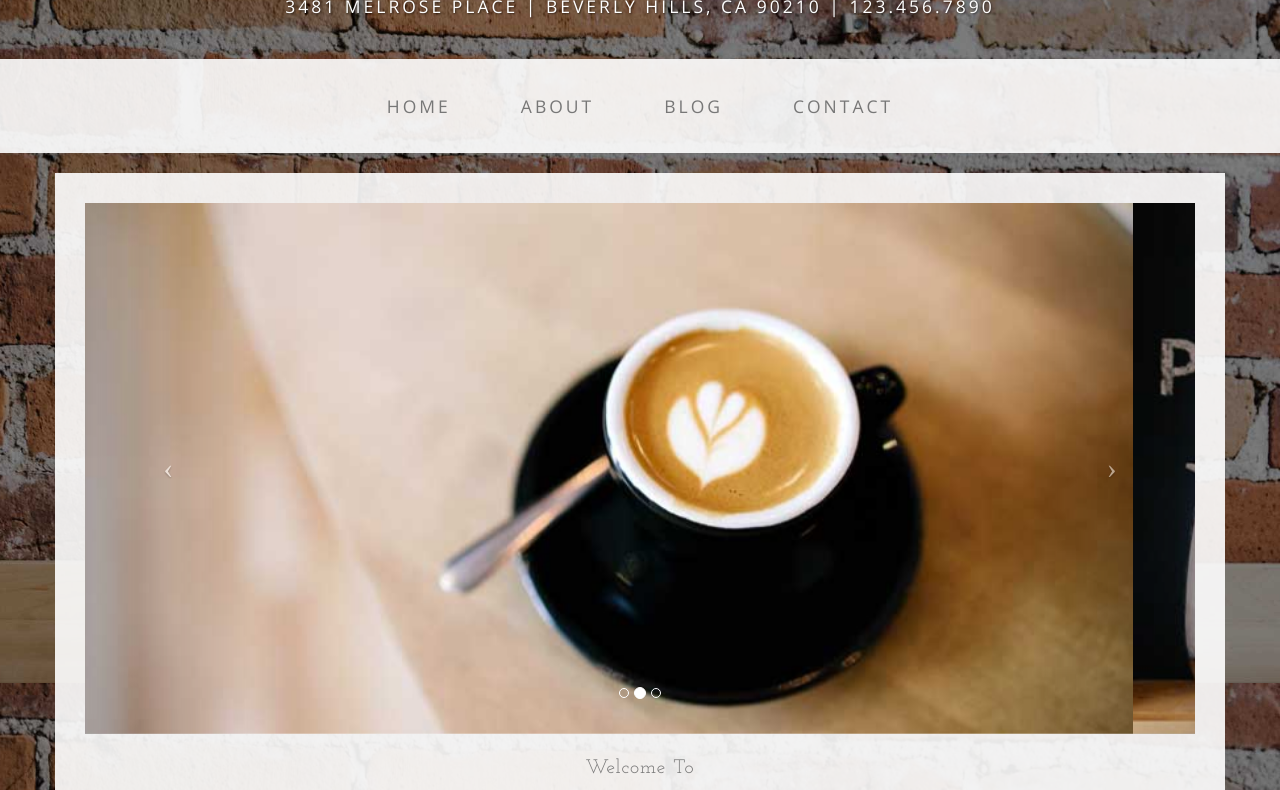
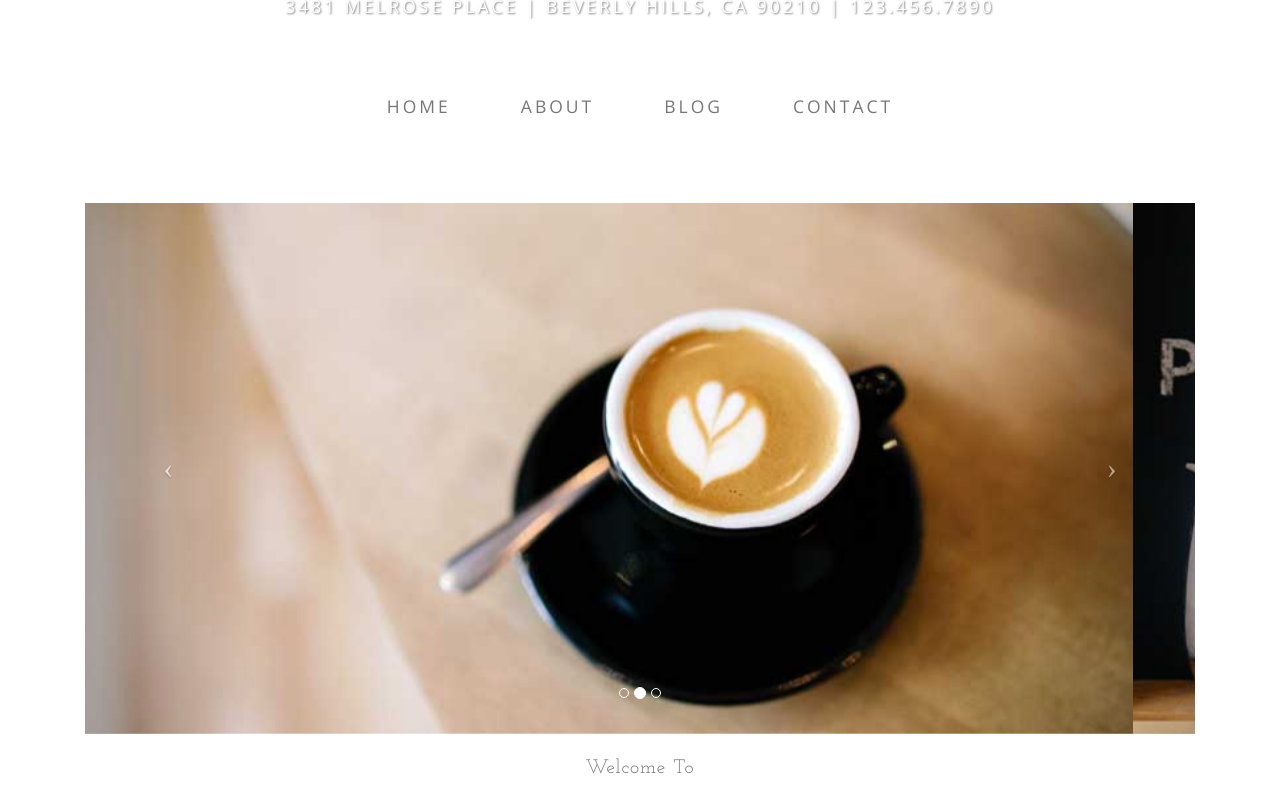
Before and after one commit to jutta-thaimassage/jutta-thaimassage.github.io, a plain HTML site: page index.html in a window 1280 px wide. Shown: the part 117-907 px from the top of the page. Drawn offline with nearby package versions, Linux system fonts and the light colour scheme.

Commit message:
deleted background

```diff
--- a/css/business-casual.css
+++ b/css/business-casual.css
@@ -6,7 +6,6 @@
 
 body {
     font-family: "Open Sans","Helvetica Neue",Helvetica,Arial,sans-serif;
-    background: url('../img/bg.jpg') no-repeat center center fixed;
     -webkit-background-size: cover;
     -moz-background-size: cover;
     background-size: cover;
```
